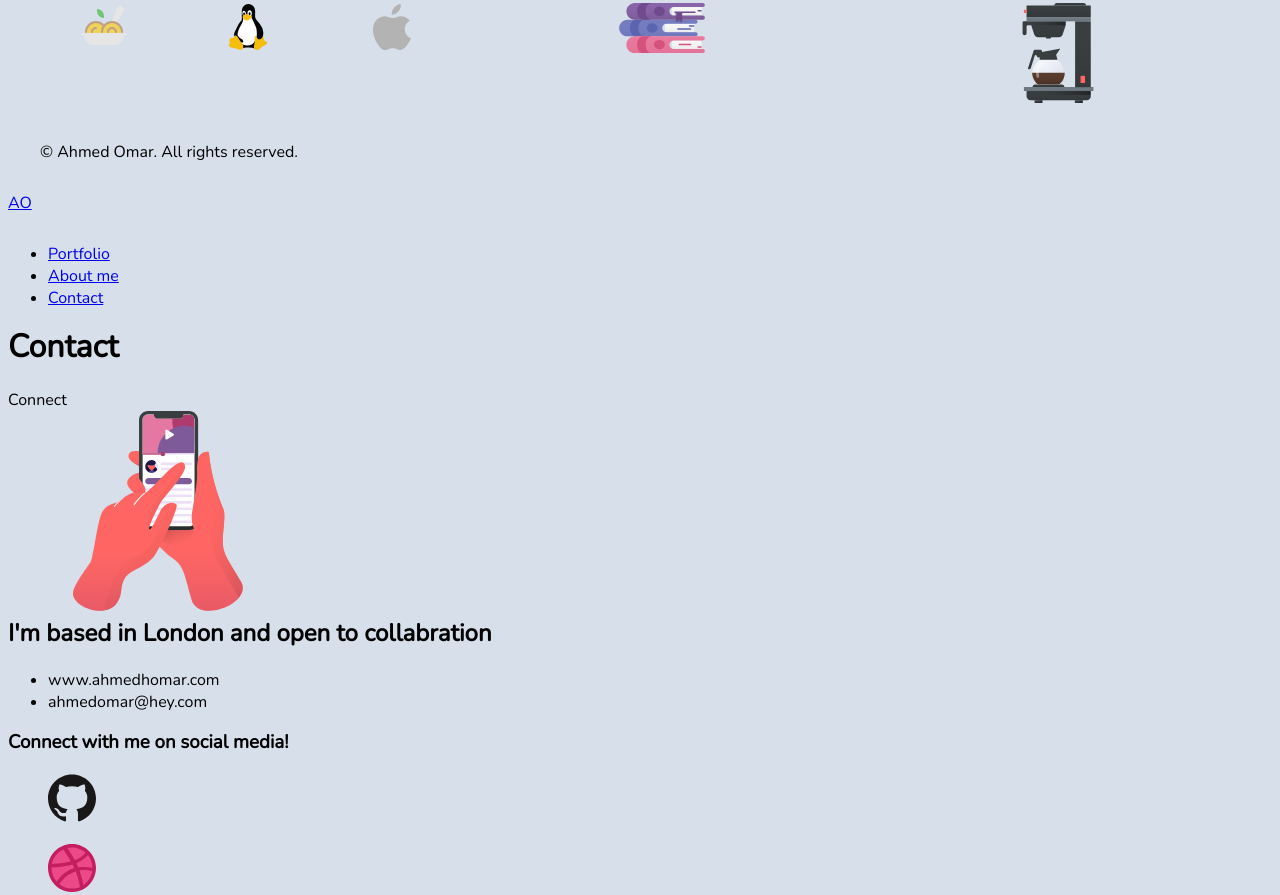
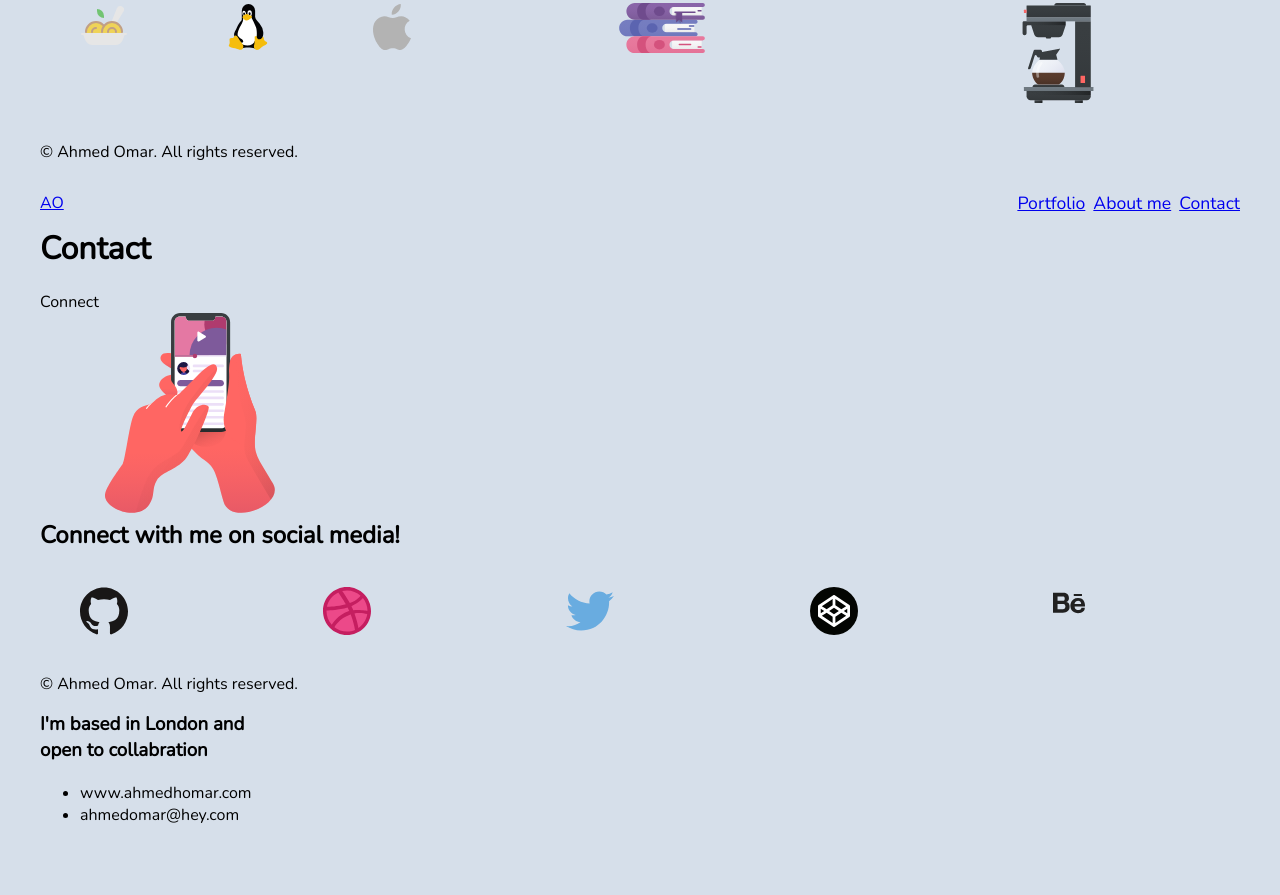
Before and after one commit to ahmedhomar/wireframe-aho, a plain HTML site: page index.html in a window 1280 px wide. Shown: the part 1652-2547 px from the top of the page. After the commit the page ends 2502 px from the top, so only its background shows below. Drawn offline with nearby package versions, Linux system fonts and the light colour scheme.

Commit message:
added styling to contact section

```diff
--- a/index.html
+++ b/index.html
@@ -256,7 +256,7 @@
     </main>
 
     <aside class="contact-sidebar">
-      <h2>I'm based in London and open to collabration</h2>
+      <h3>I'm based in London and open to collabration</h3>
 
       <ul>
         <li>www.ahmedhomar.com</li>
@@ -265,7 +265,7 @@
     </aside>
 
     <section class="contact-wrapper">
-      <h3>Connect with me on social media!</h3>
+      <h2>Connect with me on social media!</h2>
 
       <div class="social">
         <figure class="social__item">
--- a/style.scss
+++ b/style.scss
@@ -114,8 +114,6 @@ main p {
   }
 }
 
-
-
 // Portfolio section
 
 .projects-menu {
@@ -202,7 +200,7 @@ main p {
   margin-right: 0.5rem;
 }
 
-.about-menu .projects-menu__item:last-of-type {
+.about-menu .about-menu__item:last-of-type {
   margin-right: 0;
 }
 
@@ -246,13 +244,69 @@ main p {
   }
 }
 
+// Contact section
+.contact-menu {
+  grid-area: c-menu;
+  align-self: center;
+  justify-self: end;
+}
 
+.contact-menu ul {
+  margin: 0;
+  padding: 0;
+  display: flex;
+}
 
+.contact-menu__item {
+  list-style-type: none;
+  padding: 0;
+  font-size: 1.1rem;
+  margin-right: 0.5rem;
+}
 
+.contact-menu .contact-menu__item:last-of-type {
+  margin-right: 0;
+}
 
+.contact-content {
+  grid-area: c-content;
+}
+.contact-wrapper {
+  grid-area: social;
+}
 
+.footer {
+  grid-area: footer;
+}
 
+.contact-container {
+  display: grid;
+  margin: 0 2rem;
+  grid-template-columns: 2fr 6fr 4fr;
+  grid-template-rows: 3rem auto;
+  grid-template-areas:
+    "logo c-menu c-menu"
+    "c-content c-content c-content"
+    "social social social"
+    "footer footer footer";
+}
 
+.social {
+  display: grid;
+  grid-template-columns: repeat(5, 1fr);
+  grid-template-rows: auto;
+  grid-column-gap: 1rem;
+  social__item {
+    margin-left: 0;
+    margin-right: 0;
+    background-color: #fff;
+    border-radius: 0.625rem;
+    place-self: center;
+    display: inline-flex;
+    align-items: center;
+    justify-content: center;
+  }
+}
 
 // // Medium screens
 
@@ -276,7 +330,6 @@ main p {
 //   }
 // }
 
-
 // Media Queries
 //  Small screens
 // @media all and (max-width: 540px) {
```
Also changed, not shown: style.css.
